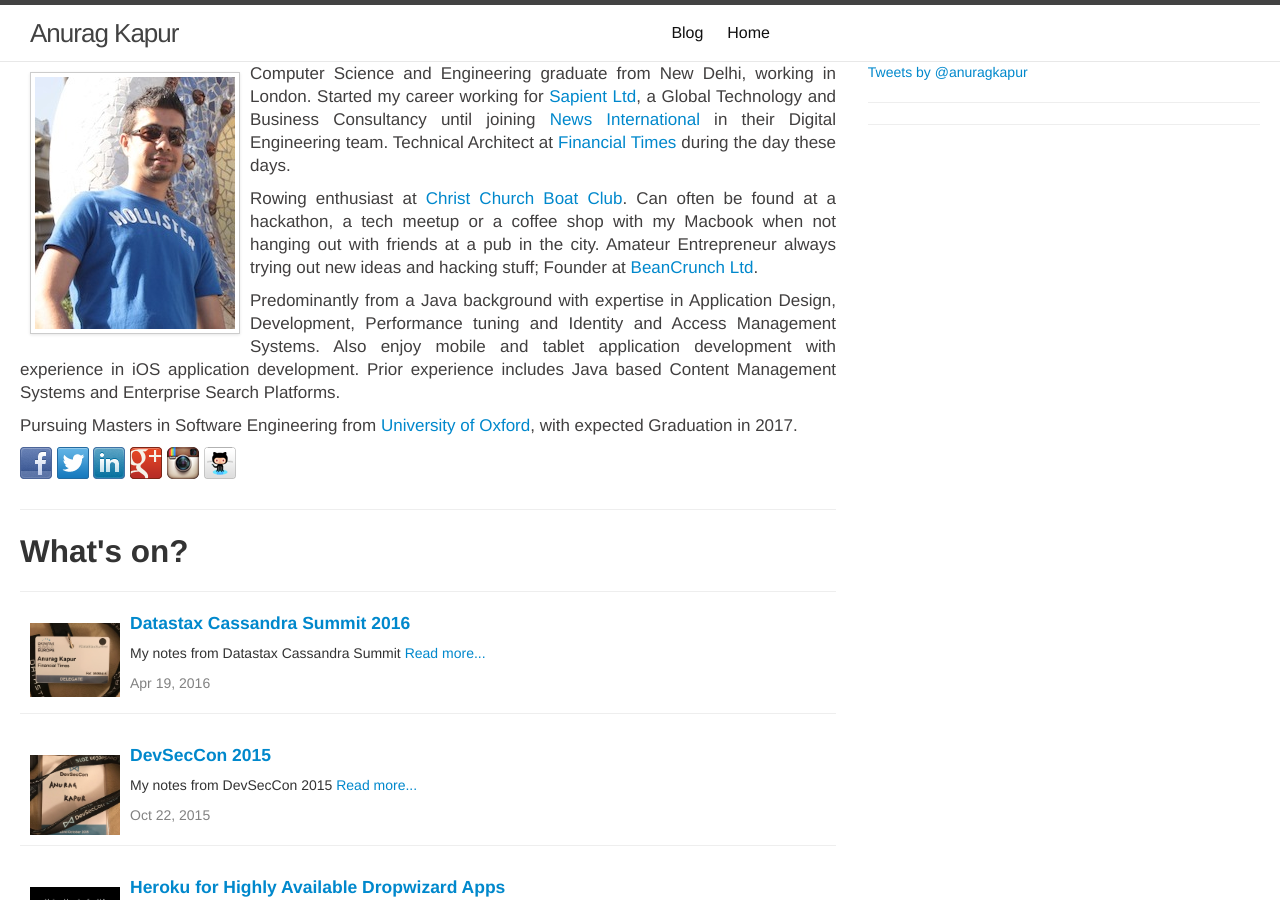
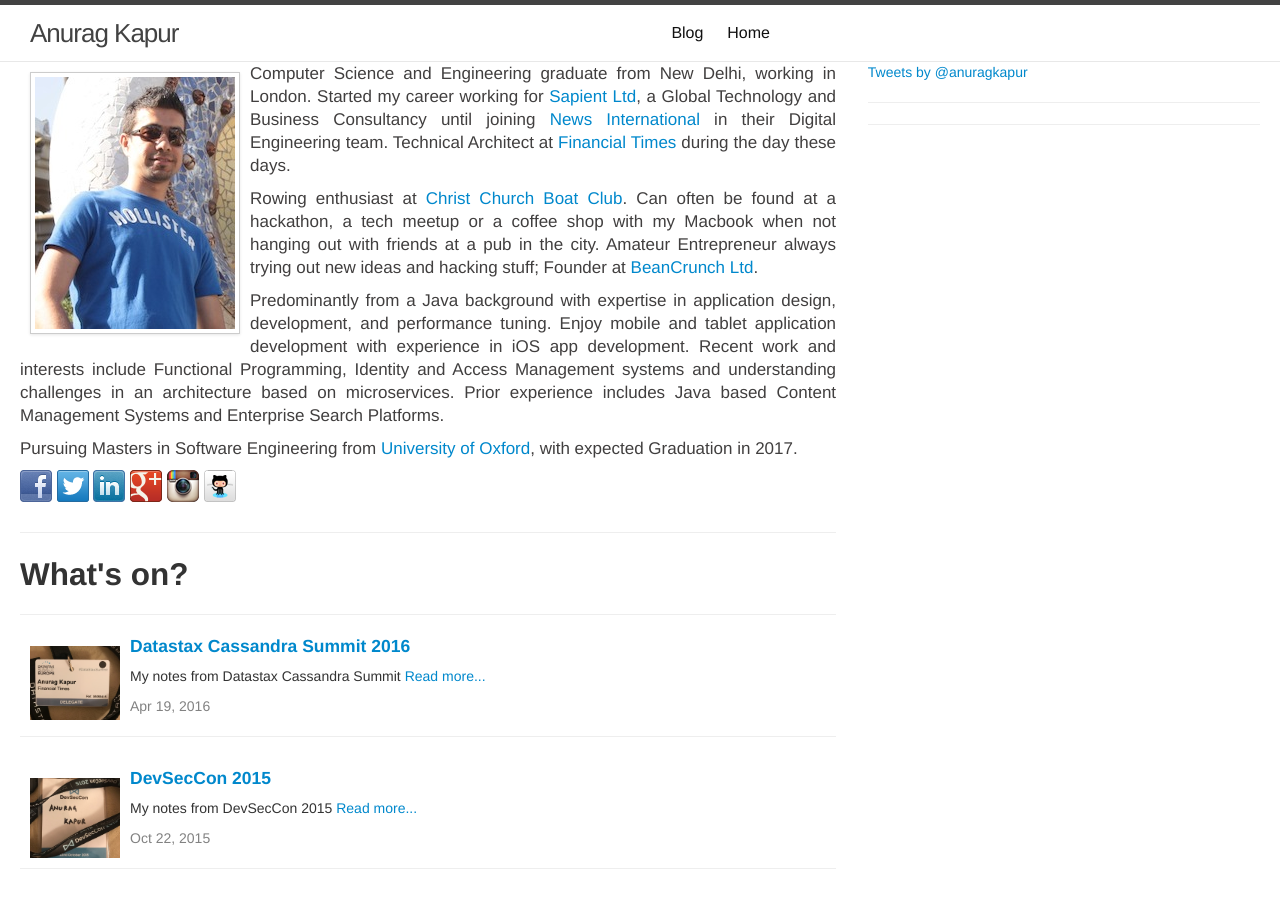
Before and after one commit to anuragkapur/anuragkapur.github.io, a Jekyll site: the page built from index.html, in a window 1280 px wide and 900 px high. Built offline with Jekyll 4.4.1, drawn with Linux system fonts in a browser that asks for light colours; comment, search, counter and statistics services are not loaded.

Commit message:
Update introduction

```diff
--- a/index.html
+++ b/index.html
@@ -29,10 +29,11 @@
                 </p>
 
                 <p>
-                    Predominantly from a Java background with expertise in Application Design, Development,
-                    Performance tuning and Identity and Access Management Systems. Also enjoy mobile and tablet
-                    application development with experience in iOS application development. Prior experience includes
-                    Java based Content Management Systems and Enterprise Search Platforms.
+                    Predominantly from a Java background with expertise in application design, development, and
+                    performance tuning. Enjoy mobile and tablet application development with experience in iOS
+                    app development. Recent work and interests include Functional Programming, Identity and Access
+                    Management systems and understanding challenges in an architecture based on microservices. Prior
+                    experience includes Java based Content Management Systems and Enterprise Search Platforms.
                 </p>
                 <p>
                     Pursuing Masters in Software Engineering from <a href="https://www.cs.ox.ac.uk/softeng/"
```
